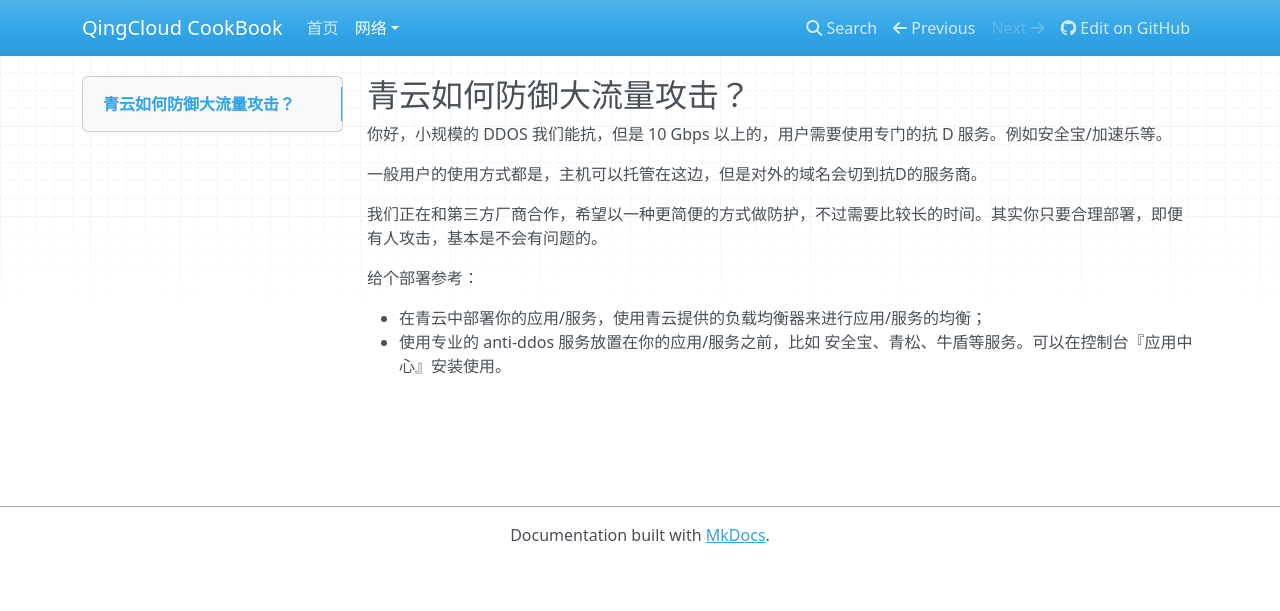
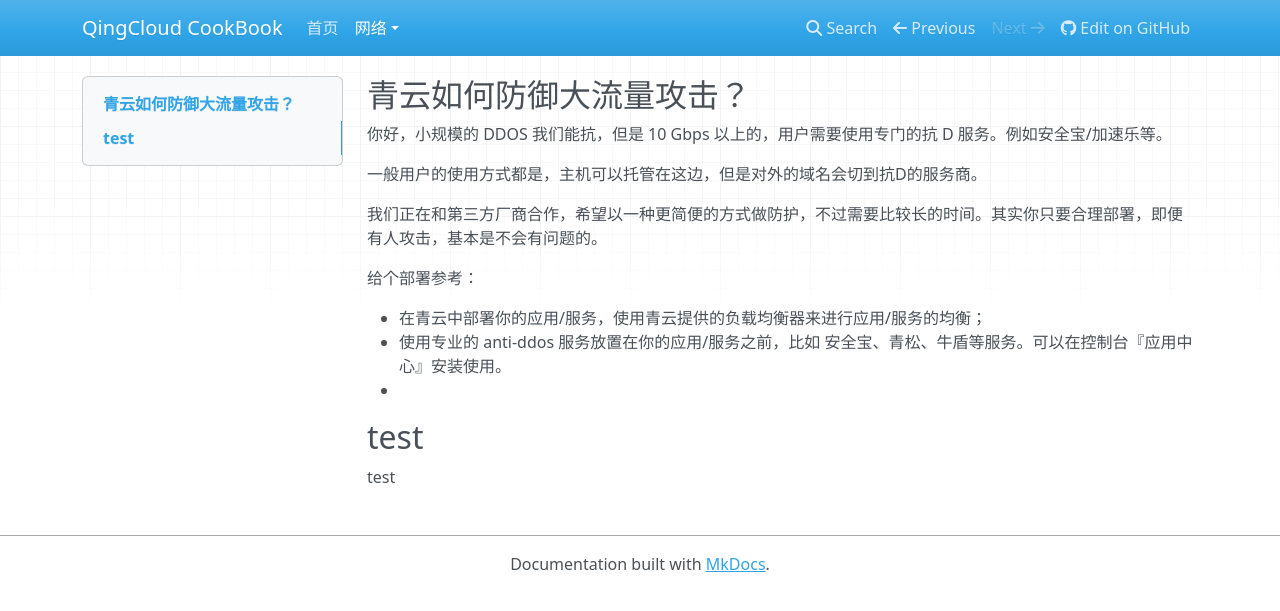
Before and after one commit to arronliu/qingcloud-cookbook, an MkDocs documentation site: the page built from docs/network/security.md, in a window 1280 px wide. Shown: the top 611 px of the page. Built offline with MkDocs 1.6.1, drawn with Linux system fonts in a browser that asks for light colours; nearby versions of some CDN libraries; old or Windows-style settings are respelled for this version of MkDocs.

Commit message:
Update security.md

```diff
--- a/docs/network/security.md
+++ b/docs/network/security.md
@@ -10,3 +10,8 @@
 
 - 在青云中部署你的应用/服务，使用青云提供的负载均衡器来进行应用/服务的均衡；
 - 使用专业的 anti-ddos 服务放置在你的应用/服务之前，比如 安全宝、青松、牛盾等服务。可以在控制台『应用中心』安装使用。
+-
+
+## test
+
+test
```
